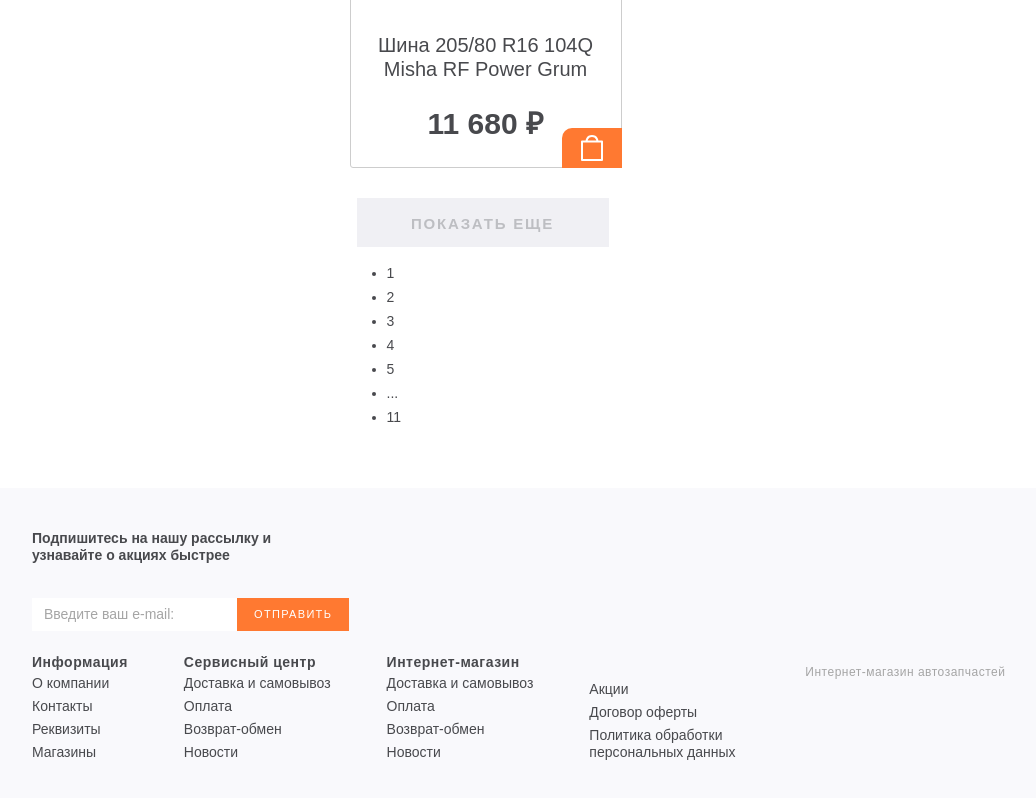
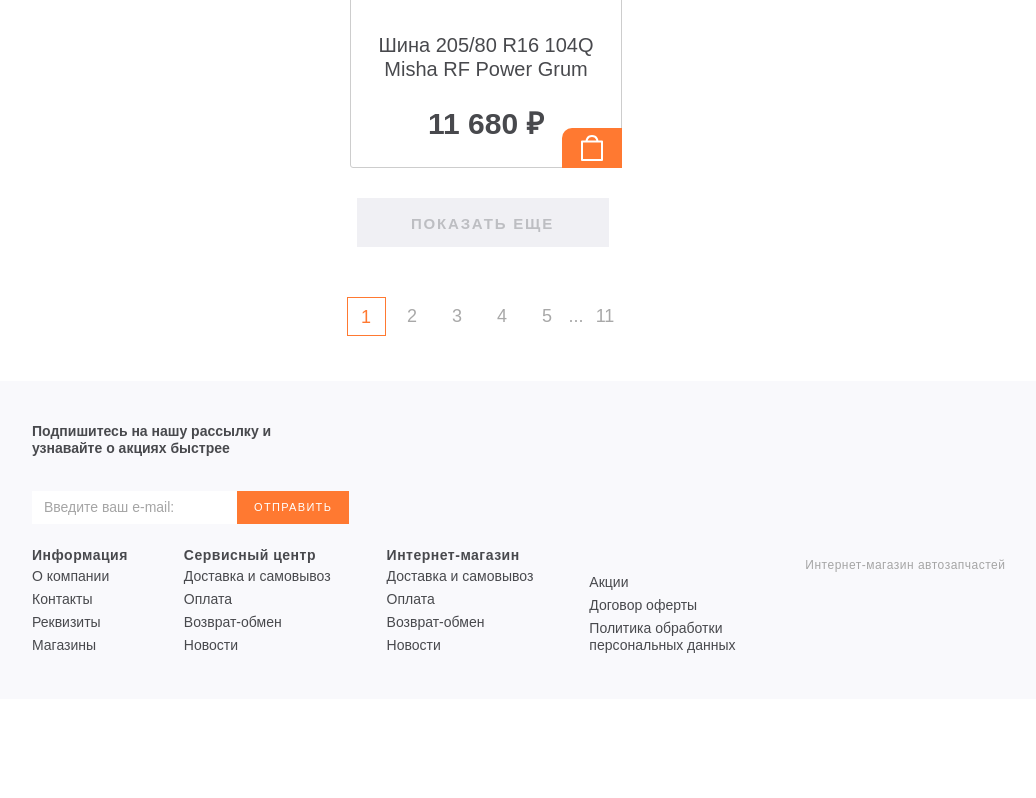
Before and after one commit to Egrik-Dev/Auto-parts-shop, a website: page source/catalog.html in a window 1280 px wide. Shown: the part 2414-3212 px from the top of the page, without its empty margins (23-1059 px from the left). After the commit the page ends 3113 px from the top, so only its background shows below. Drawn offline with nearby package versions, Linux system fonts and the light colour scheme; files that its build step writes are made by us from their sources.

Commit message:
Стилизует и добавляет логику переключения пагинаци

```diff
--- a/source/catalog.html
+++ b/source/catalog.html
@@ -834,13 +834,25 @@
               </a>
             </div>
             <ul class="products-catalog__pagination-list">
-              <li class="products-catalog__pagination-item">1</li>
-              <li class="products-catalog__pagination-item">2</li>
-              <li class="products-catalog__pagination-item">3</li>
-              <li class="products-catalog__pagination-item">4</li>
-              <li class="products-catalog__pagination-item">5</li>
-              <li class="products-catalog__pagination-item">...</li>
-              <li class="products-catalog__pagination-item">11</li>
+              <li class="products-catalog__pagination-item products-catalog__pagination-item--active" data-pag="item">
+                <a href="" class="products-catalog__pagination-link">1</a>
+              </li>
+              <li class="products-catalog__pagination-item" data-pag="item">
+                <a href="" class="products-catalog__pagination-link">2</a>
+              </li>
+              <li class="products-catalog__pagination-item" data-pag="item">
+                <a href="" class="products-catalog__pagination-link">3</a>
+              </li>
+              <li class="products-catalog__pagination-item" data-pag="item">
+                <a href="" class="products-catalog__pagination-link">4</a>
+              </li>
+              <li class="products-catalog__pagination-item" data-pag="item">
+                <a href="" class="products-catalog__pagination-link">5</a>
+              </li>
+              <li class="products-catalog__pagination-item products-catalog__pagination-item--ellipsis">...</li>
+              <li class="products-catalog__pagination-item" data-pag="item">
+                <a href="" class="products-catalog__pagination-link">11</a>
+              </li>
             </ul>
           </section>
         </main>
--- a/source/js/filters.js
+++ b/source/js/filters.js
@@ -270,3 +270,22 @@
 // Сделаем выпадающие пункты фильтров
 const mainContainers = document.querySelectorAll(`[data-menu="main-container"]`);
 mainContainers.forEach((container) => makeMenuToggle(container));
+
+// Напишем фун-ию переключения страниц пагинации
+const itemPagElements = document.querySelectorAll(`[data-pag="item"]`);
+
+let currentActivePagItem = document.querySelector(`.products-catalog__pagination-item--active`);
+
+itemPagElements.forEach((item) => {
+  item.addEventListener(`click`, (evt) => {
+    evt.preventDefault();
+
+    const target = evt.currentTarget;
+
+    if (target !== currentActivePagItem) {
+      currentActivePagItem.classList.remove(`products-catalog__pagination-item--active`);
+      currentActivePagItem = target;
+      currentActivePagItem.classList.add(`products-catalog__pagination-item--active`);
+    }
+  });
+});
--- a/source/sass/blocks/products-catalog.scss
+++ b/source/sass/blocks/products-catalog.scss
@@ -1,12 +1,10 @@
 .products-catalog__list {
+  @include reset-list;
   display: grid;
   grid-template-columns: repeat(auto-fill, 270px);
   justify-content: center;
   gap: 30px;
   margin: 0 3px 30px;
-  padding: 0;
-
-  list-style: none;
 }
 
 .products-catalog__item {
@@ -14,5 +12,49 @@
 }
 
 .products-catalog__more-btn {
-  margin: 0 10px;
+  margin: 0 10px 50px;
 }
+
+.products-catalog__pagination-list {
+  @include reset-list;
+  // display: grid;
+  // grid-template-columns: repeat(7, minmax(17px, 39px));
+  // justify-items: center;
+  // justify-content: center;
+  // column-gap: 15px;
+  display: flex;
+  justify-content: center;
+}
+
+.products-catalog__pagination-item {
+  display: flex;
+  width: 37px;
+  height: 37px;
+  align-items: center;
+  justify-content: center;
+  margin-right: 8px;
+
+  font-size: 18px;
+  line-height: 22px;
+  color: #a8a8a8;
+
+  &--ellipsis {
+    width: 17px;
+    margin: 0 2px;
+  }
+
+  &--active {
+    color: #ff7931;
+
+    border: 1px solid #ff7931;
+  }
+
+  &:nth-last-child(3),
+  &:nth-last-child(1) {
+    margin: 0;
+  }
+}
+
+.products-catalog__pagination-link {
+  color: inherit;
+}
```
